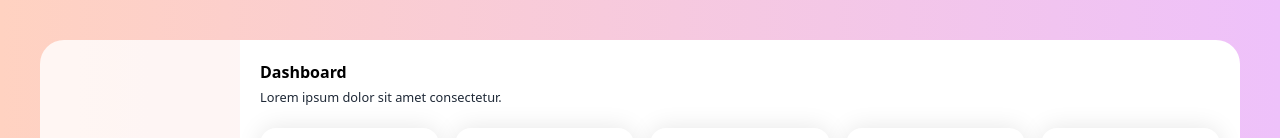
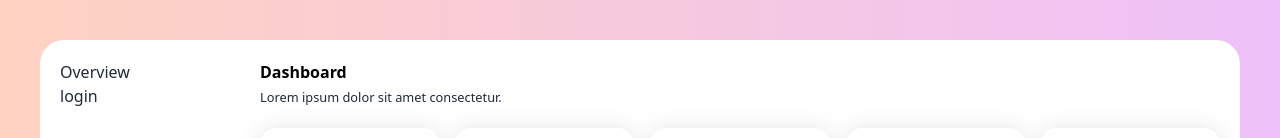
Before and after one commit to forLoop94/Employee_dashboard_app, a React (Vite) app: page /overview in a window 1280 px wide. Shown: the top 138 px of the page. Built offline with nearby package versions, Linux system fonts and the light colour scheme.

Commit message:
Create Analytics, login, signup, Navigation and root components, create routes with react-router-dom lib

```diff
--- a/src/App.jsx
+++ b/src/App.jsx
@@ -1,11 +1,33 @@
 import "./App.css";
 import Overview from "./components/Overview";
 import "react-circular-progressbar/dist/styles.css";
+import {
+  createBrowserRouter,
+  createRoutesFromElements,
+  Route,
+  RouterProvider,
+} from "react-router-dom";
+import Login from "./pages/Login";
+import SignUp from "./pages/SignUp";
+import Root from "./components/Root";
+
+const router = createBrowserRouter(
+  createRoutesFromElements(
+    <Route>
+      <Route path='/' element={<Root />}>
+        <Route path="/overview" element={<Overview />} />
+      </Route>
+      <Route path="/login" element={<Login />} />
+      <Route path="/signup" element={<SignUp />} />
+    </Route>
+  )
+);
 
 function App() {
   return (
     <main className="bg-gradient-to-r from-pitch to-lilac h-screen p-10">
-      <Overview />
+      {/* <Overview /> */}
+      <RouterProvider router={router} />
     </main>
   );
 }
--- /dev/null
+++ b/src/components/NavPanel.jsx
@@ -0,0 +1,19 @@
+import React from "react";
+import { Link } from "react-router-dom";
+
+const NavPanel = () => {
+  return (
+    <div className="display-none lg:h-full lg:bg-white rounded-l-3xl p-5">
+      <div>
+        <Link to={"/overview"}>Overview</Link>
+      </div>
+      <div>
+        <Link to={"/login"}>login</Link>
+      </div>
+    </div>
+  );
+};
+
+export default NavPanel;
+
+//<div className=""></div>
--- a/src/components/Overview.jsx
+++ b/src/components/Overview.jsx
@@ -62,9 +62,7 @@ const Overview = () => {
   const TasksCompleted = 12;
 
   return (
-    <div className="flex h-full">
-      <div className="display-none lg:h-full lg:w-1/6 lg:bg-white opacity-80 rounded-l-3xl"></div>
-      <div className="rounded-3xl bg-white p-5 w-full h-auto lg:w-5/6 lg:rounded-l-none lg:rounded-r-3xl flex-col justify-between">
+    <div className="rounded-3xl bg-white p-5 w-full lg:h-full lg:rounded-l-none lg:rounded-r-3xl flex-col justify-between">
       <nav className="mb-5">
         <h1 className="text-black font-extrabold h-6">Dashboard</h1>
         <small>Lorem ipsum dolor sit amet consectetur.</small>
@@ -134,16 +132,31 @@ const Overview = () => {
                 <p className="mb-1">Contact Details</p>
                 <div className="text-[10px] font-bold">
                   <div className="flex">
-                      <FaLocationDot className="mt-0.5"/>
-                      <p>Address: <span className="font-light">{singleEmployee.contact.address}</span></p>
+                    <FaLocationDot className="mt-0.5" />
+                    <p>
+                      Address:{" "}
+                      <span className="font-light">
+                        {singleEmployee.contact.address}
+                      </span>
+                    </p>
                   </div>
                   <div className="flex">
-                      <FaPhoneAlt className="mt-0.5"/>
-                      <p>Phone: <span className="font-light">{singleEmployee.contact.phone}</span></p>
+                    <FaPhoneAlt className="mt-0.5" />
+                    <p>
+                      Phone:{" "}
+                      <span className="font-light">
+                        {singleEmployee.contact.phone}
+                      </span>
+                    </p>
                   </div>
                   <div className="flex">
-                      <HiMail className="mt-0.5"/>
-                      <p>Mail: <span className="font-light text-[8px]">{singleEmployee.contact.mail}</span></p>
+                    <HiMail className="mt-0.5" />
+                    <p>
+                      Mail:{" "}
+                      <span className="font-light text-[8px]">
+                        {singleEmployee.contact.mail}
+                      </span>
+                    </p>
                   </div>
                 </div>
               </div>
@@ -193,7 +206,6 @@ const Overview = () => {
         </div>
       </div>
     </div>
-    </div>
   );
 };
 export default Overview;
--- /dev/null
+++ b/src/components/Root.jsx
@@ -0,0 +1,18 @@
+import React from "react";
+import { Outlet } from "react-router-dom";
+import NavPanel from "./NavPanel";
+
+const Root = () => {
+  return (
+    <div className="flex h-full">
+      <div className="w-1/6">
+        <NavPanel />
+      </div>
+      <div className="w-5/6">
+        <Outlet />
+      </div>
+    </div>
+  );
+};
+
+export default Root;
--- /dev/null
+++ b/src/pages/Analytics.jsx
@@ -0,0 +1,9 @@
+import React from 'react'
+
+const Analytics = () => {
+  return (
+    <div>Analytics</div>
+  )
+}
+
+export default Analytics
--- /dev/null
+++ b/src/pages/Login.jsx
@@ -0,0 +1,9 @@
+import React from 'react'
+
+const Login = () => {
+  return (
+    <div>Login</div>
+  )
+}
+
+export default Login
--- /dev/null
+++ b/src/pages/SignUp.jsx
@@ -0,0 +1,9 @@
+import React from 'react'
+
+const SignUp = () => {
+  return (
+    <div>SignUp</div>
+  )
+}
+
+export default SignUp
```
Lines whose indentation alone changed are shown as unchanged.
